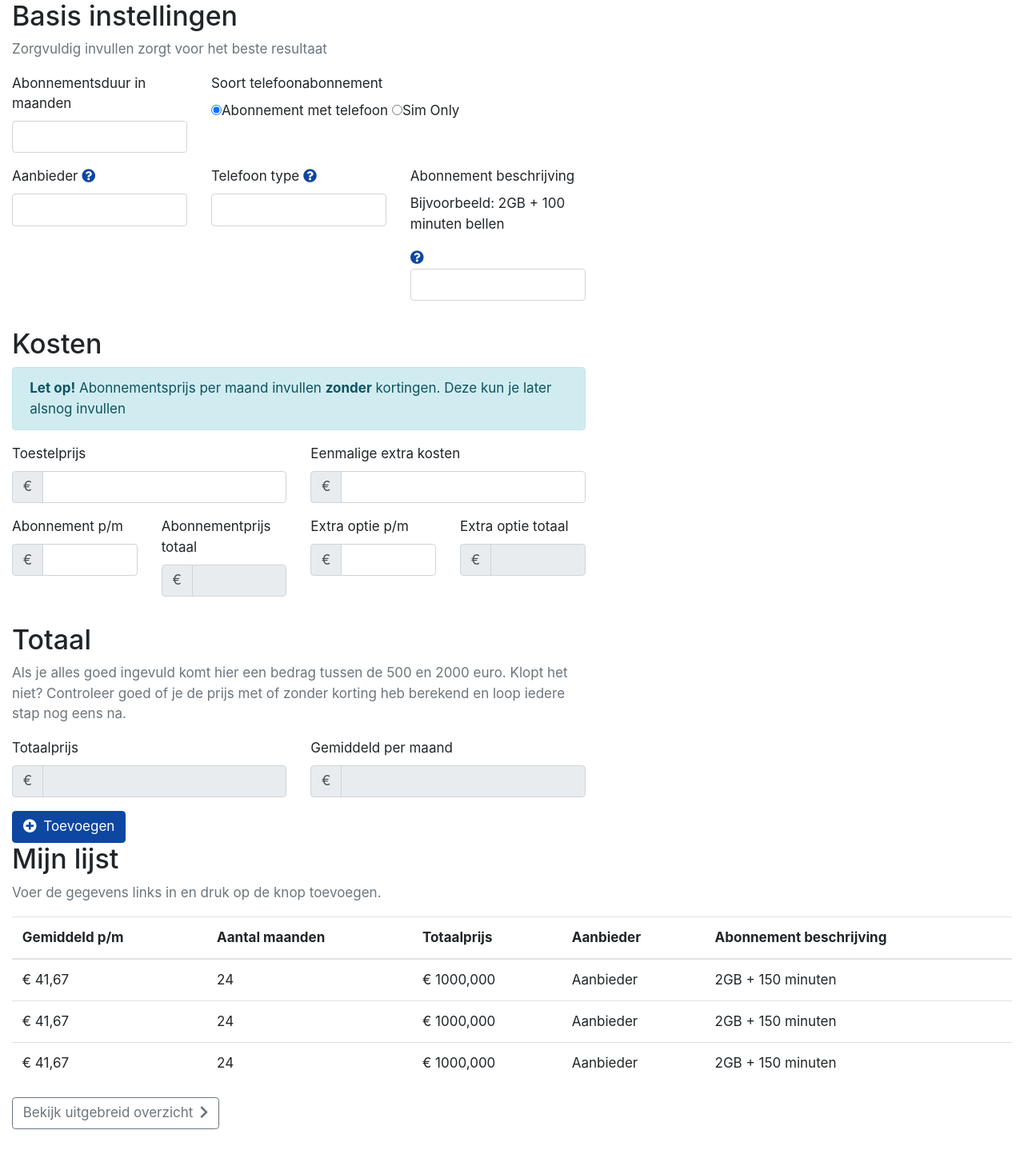
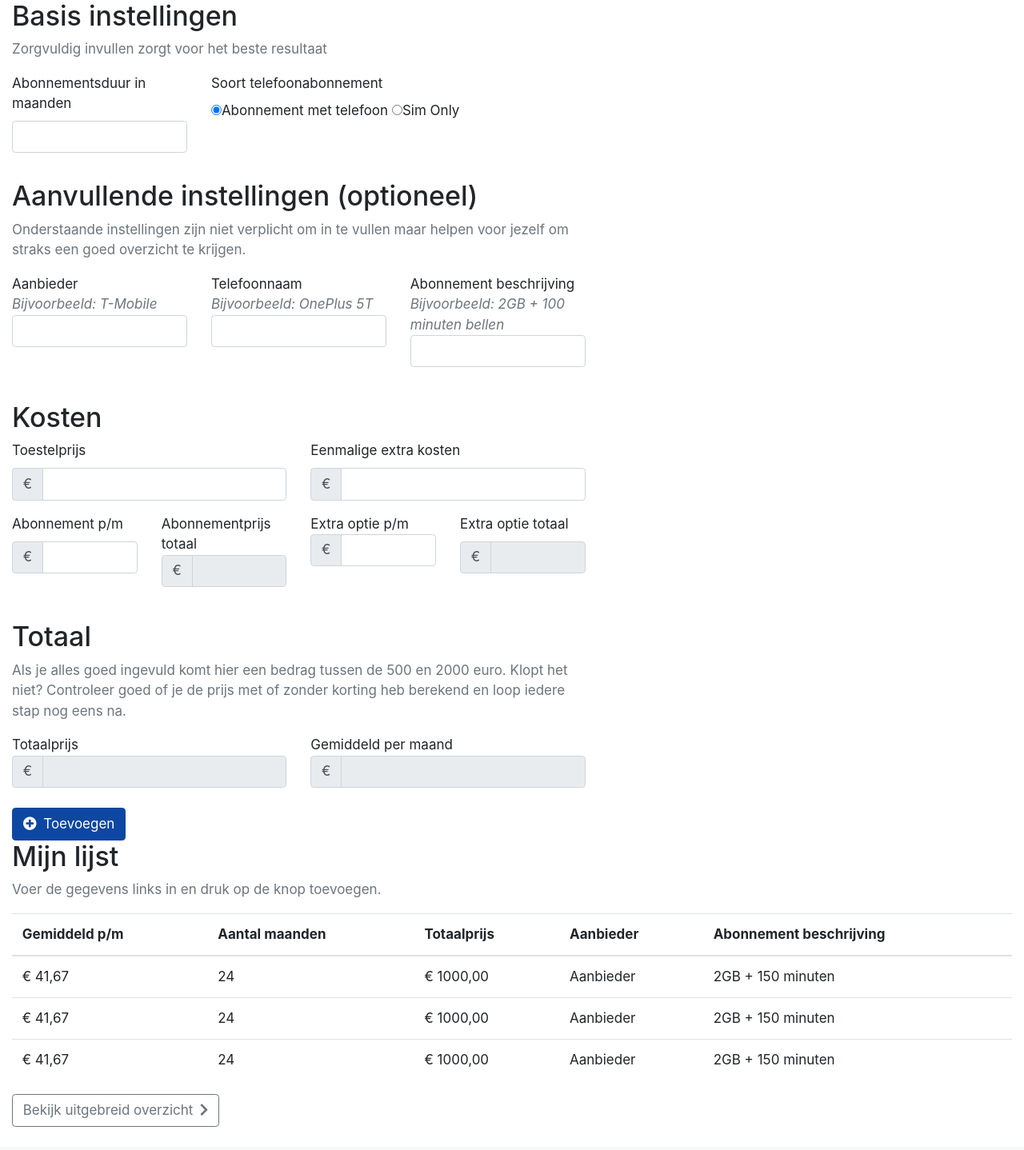
Before and after one commit to nsmeele/telefoon-rekenmachine, a PHP site: page / in a window 1280 px wide. Shown: the part 186-1624 px from the top of the page at 80% size. After the commit the page ends 1595 px from the top, so only its background shows below. Run offline with PHP 8.4, Linux system fonts and the light colour scheme.

Commit message:
HTML updates

```diff
--- a/index.php
+++ b/index.php
@@ -1,6 +1,12 @@
 <!DOCTYPE html>
 <html lang="en">
 <head>
+
+    <meta charset="UTF-8">
+    <meta name="viewport"
+          content="width=device-width, user-scalable=no, initial-scale=1.0, maximum-scale=1.0, minimum-scale=1.0">
+    <meta http-equiv="X-UA-Compatible" content="ie=edge">
+
     <script src="https://ajax.googleapis.com/ajax/libs/jquery/1.12.4/jquery.min.js"></script>
     <link rel="stylesheet" href="assets/css/main.css">
     <script type="text/javascript" src="assets/js/math.js"></script>
@@ -39,41 +45,33 @@
                             </div>
                         </div>
 
+                        <h2>Aanvullende instellingen (optioneel)</h2>
+                        <p class="text-muted">Onderstaande instellingen zijn niet verplicht om in te vullen maar helpen voor jezelf om straks een goed overzicht te krijgen.</p>
                         <div class="form-group row">
                             <div class="col-md-4">
-                                <label for="aanbieder">Aanbieder</label>
-                                <a href="#" onclick="return false;" title="Meer uitleg" data-toggle="popover"
-                                   data-placement="right"
-                                   data-content="Vul hier de aanbieder van het abonnement wat u wil vergelijken">
-                                    <i class="fas fa-question-circle"></i>
-                                </a>
+                                <label class="d-block">
+                                    Aanbieder<br>
+                                    <span class="text-muted font-italic">Bijvoorbeeld: T-Mobile</span><br>
                                     <input type="text" class="form-control" id="aanbieder">
+                                </label>
                             </div>
                             <div class="col-md-4">
-                                <label for="telefoon">Telefoon type</label>
-                                <a href="#" title="Meer uitleg" data-toggle="popover" data-placement="right"
-                                   data-content="Een korte omschrijving van de telefoon die je wil aanschaffen">
-                                    <i class="fas fa-question-circle"></i>
-                                </a>
+                                <label class="d-block">
+                                    Telefoonnaam<br>
+                                    <span class="text-muted font-italic">Bijvoorbeeld: OnePlus 5T</span><br>
                                     <input type="text" class="form-control" id="telefoon">
+                                </label>
                             </div>
                             <div class="col-md-4">
-                                <label for="abonnement_omschrijving">Abonnement beschrijving</label>
-                                <p>Bijvoorbeeld: 2GB + 100 minuten bellen</p>
-                                <a href="#" title="Meer uitleg" data-toggle="popover" data-placement="right"
-                                   data-content="Een korte omschrijving van het abonnement">
-                                    <i class="fas fa-question-circle"></i>
-                                </a>
+                                <label class="d-block">
+                                    Abonnement beschrijving<br>
+                                    <span class="text-muted font-italic">Bijvoorbeeld: 2GB + 100 minuten bellen</span><br>
                                     <input type="text" class="form-control" id="abonnement_omschrijving">
+                                </label>
                             </div>
                         </div>
 
                         <h2>Kosten</h2>
-                        <div class="alert alert-info">
-                            <strong>Let op!</strong> Abonnementsprijs per maand invullen <strong>zonder</strong> kortingen. Deze
-                            kun je later alsnog invullen
-                        </div>
-
                         <div class="form-group row">
                             <div class="col-md col-12">
                                 <label for="toestelprijs">Toestelprijs</label>
@@ -98,7 +96,6 @@
                             </div>
                         </div>
                         <div class="form-group row">
-
                             <div class="col-md col-12">
                                 <label for="abonnement_p_m">Abonnement p/m</label>
                                 <div class="input-group ">
@@ -110,17 +107,20 @@
                                 </div>
                             </div>
                             <div class="col-md col-12">
-                                <label for="abonnementprijs_totaal">Abonnementprijs totaal</label>
-
+                                <label>
+                                    Abonnementprijs totaal<br>
                                     <div class="input-group ">
                                         <div class="input-group-prepend">
                                             <span class="input-group-text">&euro;</span>
                                         </div>
                                         <input type="number" class="form-control" readonly id="abonnementprijs_totaal" value="">
                                     </div>
+                                </label>
                             </div>
                             <div class="col-md col-12">
-                                <label for="extra_p_m">Extra optie p/m</label>
+
+                                <label>
+                                    Extra optie p/m<br>
                                     <div class="input-group ">
                                         <div class="input-group-prepend">
                                             <span class="input-group-text">&euro;</span>
@@ -128,6 +128,8 @@
                                         <input type="number" id="extra_p_m" max="100" step="5" class="form-control"
                                                onblur="bereken()"/>
                                     </div>
+                                </label>
+
                             </div>
                             <div class="col-md col-12">
                                 <label for="extra_optie_totaal">Extra optie totaal</label>
@@ -151,25 +153,27 @@
                         <div class="form-group row">
 
                             <div class="col-md col-12">
-                                <label for="totaalprijs">Totaalprijs</label>
 
+                                <label class="d-block">
+                                    Totaalprijs<br>
                                     <div class="input-group ">
                                         <div class="input-group-prepend">
                                             <span class="input-group-text">&euro;</span>
                                         </div>
                                         <input type="number" class="form-control" readonly="" id="totaalprijs" value="">
                                     </div>
-
+                                </label>
                             </div>
                             <div class="col-md col-12">
-                                <label for="gem_p_m">Gemiddeld per maand</label>
-
+                                <label class="d-block">
+                                    Gemiddeld per maand<br>
                                     <div class="input-group ">
                                         <div class="input-group-prepend">
                                             <span class="input-group-text">&euro;</span>
                                         </div>
                                         <input type="number" class="form-control" readonly="" id="gem_p_m" value="">
                                     </div>
+                                </label>
                             </div>
 
                         </div>
@@ -203,21 +207,21 @@
                                 <tr>
                                     <td>&euro; 41,67</td>
                                     <td>24</td>
-                                    <td>&euro; 1000,000</td>
+                                    <td>&euro; 1000,00</td>
                                     <td>Aanbieder</td>
                                     <td>2GB + 150 minuten</td>
                                 </tr>
                                 <tr>
                                     <td>&euro; 41,67</td>
                                     <td>24</td>
-                                    <td>&euro; 1000,000</td>
+                                    <td>&euro; 1000,00</td>
                                     <td>Aanbieder</td>
                                     <td>2GB + 150 minuten</td>
                                 </tr>
                                 <tr>
                                     <td>&euro; 41,67</td>
                                     <td>24</td>
-                                    <td>&euro; 1000,000</td>
+                                    <td>&euro; 1000,00</td>
                                     <td>Aanbieder</td>
                                     <td>2GB + 150 minuten</td>
                                 </tr>
```
Lines whose indentation alone changed are shown as unchanged.
